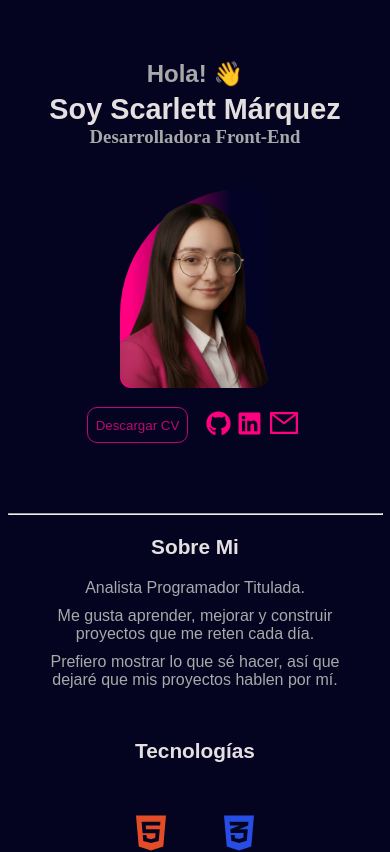
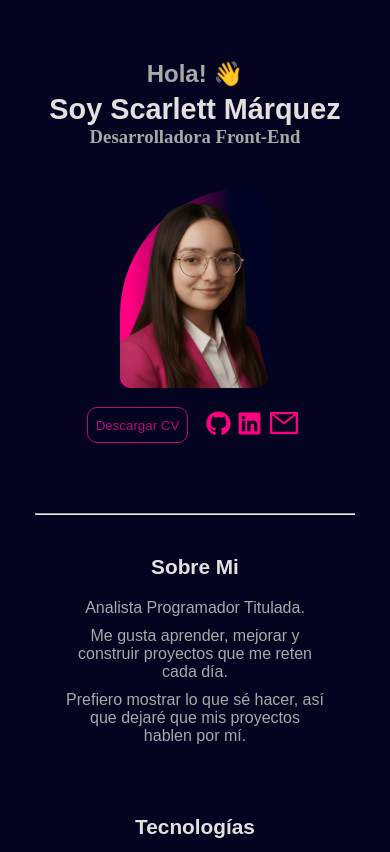
Before and after one commit to PauletteM06/proyecto-portafolio, a React (Vite) app in the folder mi-portafolio/: page / in a window 390 px wide. Shown: the top 852 px of the page. Built offline with nearby package versions, Linux system fonts and the light colour scheme.

Commit message:
Diseño responsive Desktop listo

```diff
--- a/mi-portafolio/src/App.css
+++ b/mi-portafolio/src/App.css
@@ -118,11 +118,15 @@ h2 {
   transition: all 0.3s ease;
 }
 
+.sobre_mi_title{
+  margin-top: 20px;
+}
+
 .sobre_mi_container {
   width: 100%;
-  max-width: 375px;
+  max-width: 320px;
   text-align: center;
-  margin-bottom: 20px;
+  margin-bottom: 40px;
 }
 
 .sobre_mi_description {
@@ -153,7 +157,8 @@ h2 {
   font-size: 0.9rem;
 }
 
-.project_container {
+
+.project_card_container {
   display: grid;
   grid-template-columns: repeat(auto-fit, minmax(300px, 1fr));
   place-items: center;
@@ -240,6 +245,11 @@ h2 {
     height: 35px;
     margin-left: 5px;
   }
+
+  .sobre_mi_container{
+    max-width: 400px;
+  }
+
   .sobre_mi_description, .sobre_mi_profession {
     font-size: 1.3rem;
   }
@@ -321,7 +331,19 @@ h2 {
     font-size: 1rem;
   }
 
-}
+  .sobre_mi_container, .skill_container{
+    max-width: 700px;
+  }
+  .project_container {
+    max-width: 900px;
+    display: grid;
+    grid-template-columns: repeat(2, 1fr);
+    gap: 30px;
+    margin: 0 auto;
+  }
+
+
+
 
 
 
--- a/mi-portafolio/src/components/ProjectCard.jsx
+++ b/mi-portafolio/src/components/ProjectCard.jsx
@@ -2,7 +2,7 @@
 const ProjectCard = ({img, name, description, demo, github, tecnologies}) => {
   return (
     <>
-    <div className="project_container">
+    <div className="project_card_container">
         <img className="project_img" src={img} alt="screenshot project" />
         <p className="project_name">{name}</p>
         <p className="project_description">{description}</p>
--- a/mi-portafolio/src/components/Proyectos.jsx
+++ b/mi-portafolio/src/components/Proyectos.jsx
@@ -55,16 +55,12 @@ const Proyectos = () => {
 
   return (
     <>
-    <div className="project_container">
         <h2 className="project_title">Proyectos</h2>
-        <div>
-            {proyectos.map(project => (
-                <ProjectCard key={project.id} {...project}></ProjectCard>
-            ))}
-
+        <div className="project_container">
+        {proyectos.map(project => (
+            <ProjectCard key={project.id} {...project} />
+        ))}
         </div>
-    </div>
-
     </>
   )
 }
```
